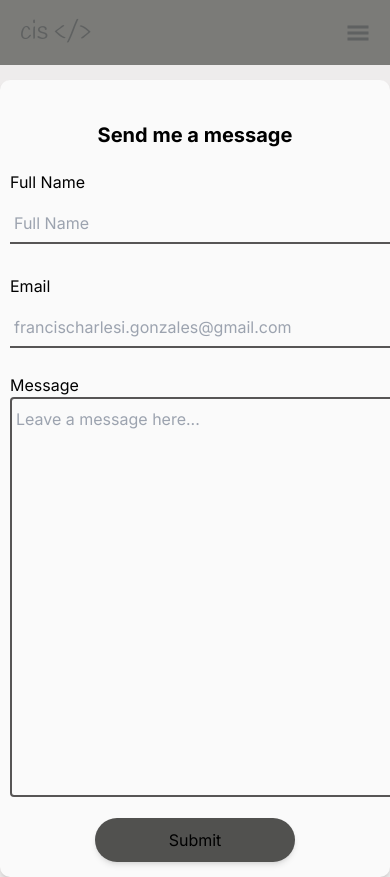
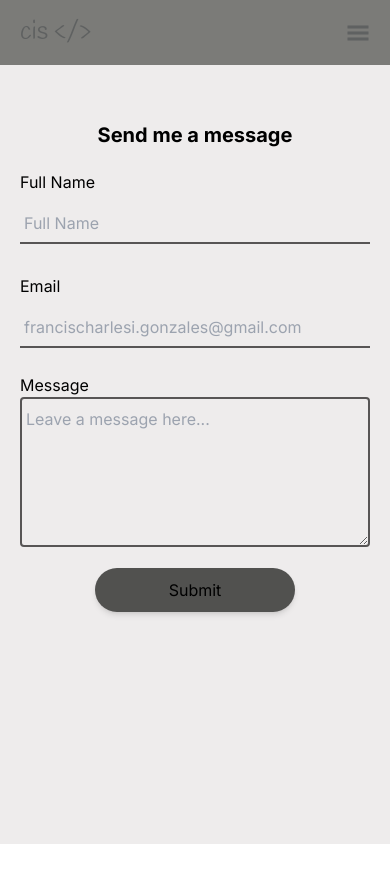
Before and after one commit to ciscutiez/Francis-Portfolio, a Next.js app: page /contact in a window 390 px wide. After the commit the page ends 844 px from the top, so only its background shows below. Built offline with nearby package versions, Linux system fonts and the light colour scheme.

Commit message:
Fixed a bug in contact form and adjust the nav links in mobile

```diff
--- a/app/_modules/Sidebar/View/MobileView.tsx
+++ b/app/_modules/Sidebar/View/MobileView.tsx
@@ -69,7 +69,7 @@ const MobileView: FunctionComponent = () => {
       </div>
 
       {navOpen && (
-        <div className="fixed left-[15%] mt-[600px] flex h-[50px] w-[300px] flex-row items-center justify-evenly gap-[10px] rounded-full bg-[#7b7b78]  shadow-lg ">
+        <div className="fixed left-[15%] mt-[630px] flex h-[50px] w-[300px] flex-row items-center justify-evenly gap-[10px] rounded-full bg-[#7b7b78]  shadow-lg ">
           {links.map((link: LinkType, index: number) => (
             <Link
               key={index}
--- a/app/contact/_modules/Form.tsx
+++ b/app/contact/_modules/Form.tsx
@@ -39,7 +39,7 @@ const ContactForm = () => {
       initialValues={initialValues}
       onSubmit={handleSubmit}
     >
-      <Form>
+      <Form className="flex items-center justify-center flex-col">
         <Input label="Full Name" placeholder="Full Name" name="fullname" />
         <Input
           label="Email"
--- a/app/contact/_modules/Input.tsx
+++ b/app/contact/_modules/Input.tsx
@@ -14,7 +14,7 @@ const Input = ({ label, placeholder, name, ...props }: InputProps) => {
     <div className="relative py-[10px]">
       <label className="block py-[10px]">{label}</label>
       <input
-        className="h-[40px] w-[400px] border-b-2 border-[#575555] bg-[#fafafa] pl-1 focus:border-b-2 focus:border-[#575555]  focus:outline-none md:w-[400px] md:grow "
+        className="h-[40px] w-[350px] border-b-2 border-[#575555] bg-[#eeecec]  pl-1 focus:border-b-2 focus:border-[#575555] focus:outline-none  md:w-[400px] md:grow dark:bg-[#2f2e2e] "
         placeholder={placeholder}
         type="text"
         {...field}
--- a/app/contact/_modules/Textarea.tsx
+++ b/app/contact/_modules/Textarea.tsx
@@ -15,7 +15,7 @@ const Textarea = ({ label, name, ...props }: TextAreaProps) => {
         {...field}
         {...props}
         placeholder="Leave a message here..."
-        className="h-[400px] w-[400px] grow rounded border-2 border-[#575555] bg-[#fafafa] pl-1 pt-2 focus:border-b-2  focus:border-[#575555] focus:outline-none md:h-[200px] md:w-[400px]"
+        className="h-[150px] w-[350px] grow rounded border-2 border-[#575555] bg-[#eeecec]    pl-1 pt-2 focus:border-b-2 focus:border-[#575555]  focus:outline-none md:h-[200px] md:w-[400px] dark:bg-[#2f2e2e]"
       />
       {meta.touched && meta.error ? (
         <div className="pt-[2px] text-sm text-red-600">{meta.error}</div>
--- a/app/contact/page.tsx
+++ b/app/contact/page.tsx
@@ -5,7 +5,7 @@ export default function page() {
   return (
     <div className="m-0 min-h-screen bg-[#eeecec] text-black  md:h-[735px]   dark:bg-[#2f2e2e]">
       <div className=" flex items-center justify-center pt-[40px] md:px-[50px] ">
-        <div className="mt-[40px] h-full w-full rounded-[10px] bg-[#fafafa] px-[10px] shadow-md md:mt-[50px] md:h-[660px] md:w-[450px]">
+        <div className="mt-[40px] h-full w-full rounded-[10px]  px-[10px]  md:mt-[50px] md:h-[660px] md:w-[450px]">
           <h1 className="pt-[40px] text-center text-[20px] font-bold">
             Send me a message
           </h1>
```
